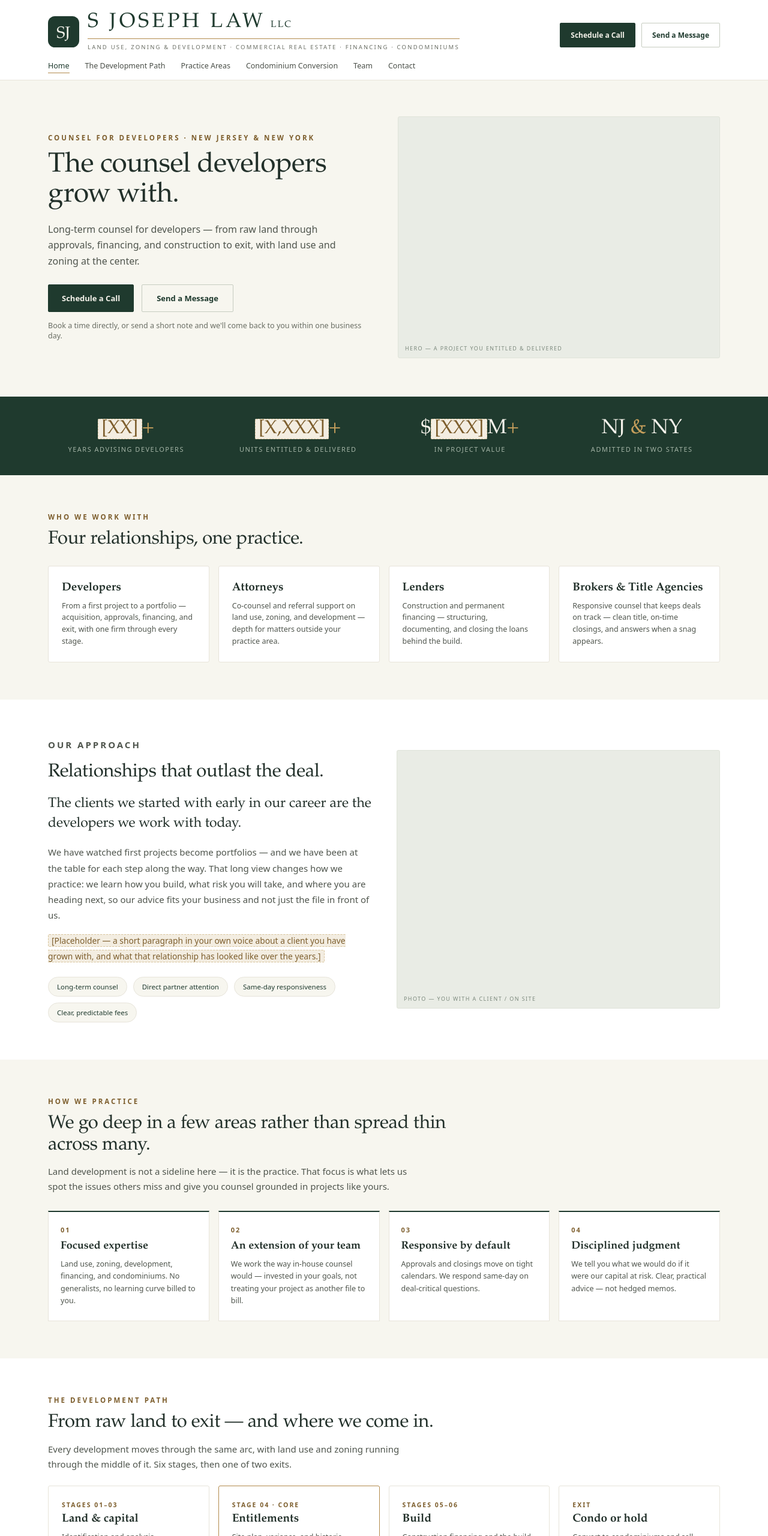
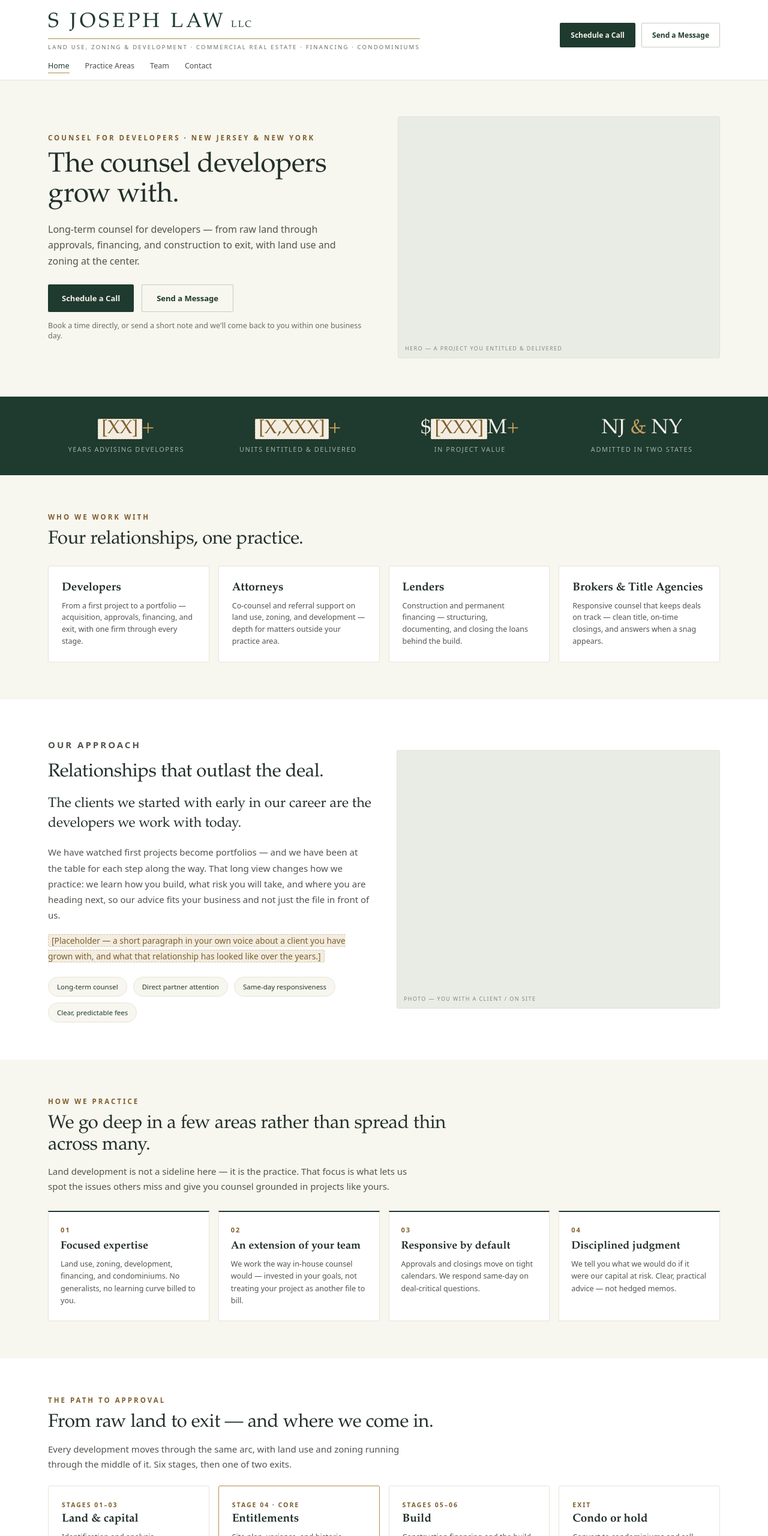
Before and after one commit to djpierogi23/s_joseph_website, a plain HTML site: page index.html in a window 1280 px wide. Shown: the top 2560 px of the page at 60% size. Drawn offline with Linux system fonts and the light colour scheme.

Commit message:
Client round 1: trim nav, drop monogram, rename path page
- Remove SJ monogram from masthead lockup; wordmark now stands alone
- Rename 'The Development Path' to 'The Path to Approval' throughout
- Hide Path to Approval from nav pending further client work (post Oct 1)
- Remove Condominium Conversion from nav at client request

Both pages are preserved and still render at their routes for review.
Nav links are commented in place and marked HIDDEN PENDING CLIENT WORK
so either can be restored by uncommenting two lines.

README updated with the hidden-page table, restore instructions, and the
open navy-vs-green palette question.

```diff
--- a/index.html
+++ b/index.html
@@ -326,10 +326,6 @@ button{font-family:inherit;}
   <div class="wrap">
     <div class="mast-in">
       <a class="lockup" href="#/" aria-label="S Joseph Law LLC — home">
-        <svg class="mark" width="52" height="52" viewBox="0 0 100 100" role="img" aria-label="S Joseph Law monogram">
-          <rect width="100" height="100" rx="22" fill="#1f3a2e"/>
-          <text x="50" y="70" text-anchor="middle" font-family="Cormorant Garamond, Garamond, Georgia, serif" font-size="52" font-weight="500" fill="#f4f2ea" letter-spacing="1">SJ</text>
-        </svg>
         <span class="brand-block">
           <span class="brand">S JOSEPH LAW<span class="llc">LLC</span></span>
           <span class="brand-rule"></span>
@@ -343,11 +339,13 @@ button{font-family:inherit;}
     </div>
     <nav class="nav" aria-label="Primary">
       <a class="nlink" href="#/" data-nav="home">Home</a>
-      <a class="nlink" href="#/path" data-nav="path">The Development Path</a>
       <a class="nlink" href="#/practice" data-nav="practice">Practice Areas</a>
-      <a class="nlink" href="#/condominium-conversion" data-nav="condo">Condominium Conversion</a>
       <a class="nlink" href="#/team" data-nav="team">Team</a>
       <a class="nlink" href="#/contact" data-nav="contact">Contact</a>
+      <!-- HIDDEN PENDING CLIENT WORK — restore by uncommenting:
+      <a class="nlink" href="#/path" data-nav="path">The Path to Approval</a>
+      <a class="nlink" href="#/condominium-conversion" data-nav="condo">Condominium Conversion</a>
+      -->
     </nav>
   </div>
 </header>
@@ -425,7 +423,7 @@ button{font-family:inherit;}
   </div></section>
 
   <section class="sec"><div class="wrap">
-    <p class="sec-eyebrow">The development path</p>
+    <p class="sec-eyebrow">The path to approval</p>
     <h2 class="sec-h">From raw land to exit — and where we come in.</h2>
     <p class="sec-intro">Every development moves through the same arc, with land use and zoning running through the middle of it. Six stages, then one of two exits.</p>
     <div class="serve" style="margin-top:24px;">
@@ -434,7 +432,9 @@ button{font-family:inherit;}
       <div class="serve-item"><div class="proj-cat">Stages 05–06</div><h3 class="serve-name">Build</h3><p class="serve-line">Construction financing and the build itself, through to Certificate of Occupancy.</p></div>
       <div class="serve-item"><div class="proj-cat">Exit</div><h3 class="serve-name">Condo or hold</h3><p class="serve-line">Convert to condominiums and sell out, or lease up, stabilize, and place permanent financing.</p></div>
     </div>
+    <!-- Link to the full interactive page is hidden until that page is ready:
     <a class="more" href="#/path">Walk through the full path →</a>
+    -->
   </div></section>
 
   <section class="sec sec-cream"><div class="wrap">
@@ -463,11 +463,14 @@ button{font-family:inherit;}
 
 </div>
 
-<!-- ══════════ DEVELOPMENT PATH ══════════ -->
+<!-- ══════════ THE PATH TO APPROVAL ══════════
+     HIDDEN FROM NAV pending further client work (target: after Oct 1).
+     Page still renders at #/path for internal review. Restore the nav
+     link in the masthead and footer when ready. -->
 <div class="page" data-page="path" hidden>
   <div class="phead">
     <p class="eyebrow">The development lifecycle</p>
-    <h1>Where S Joseph Law Fits In</h1>
+    <h1>The Path to Approval</h1>
     <p>Every development moves through the same arc — from raw land to a finished, financed building. Here is that path, stage by stage, and exactly where we come in along the way.</p>
     <p class="tl-note"><b>Click</b> any stage to see what we handle</p>
   </div>
@@ -667,7 +670,6 @@ button{font-family:inherit;}
           <li>Sponsor representation through sell-out</li>
           <li>Unit closings</li>
         </ul>
-        <p style="margin-top:12px;"><a class="more" style="margin-top:0;" href="#/condominium-conversion">More on condominium conversion →</a></p>
       </div>
       <div class="pa">
         <div class="pa-tag">For other firms</div>
@@ -684,7 +686,10 @@ button{font-family:inherit;}
   </div></section>
 </div>
 
-<!-- ══════════ CONDOMINIUM CONVERSION ══════════ -->
+<!-- ══════════ CONDOMINIUM CONVERSION ══════════
+     REMOVED FROM NAV at client request. Page preserved here and still
+     renders at #/condominium-conversion. This is the long-tail SEO page —
+     recommend restoring it once the NJ/NY process section is written. -->
 <div class="page" data-page="condo" hidden>
   <div class="phead">
     <p class="eyebrow">Exit strategy</p>
@@ -977,13 +982,15 @@ button{font-family:inherit;}
     <div class="ft-col">
       <h5>Explore</h5>
       <div class="ft-nav">
-        <a href="#/path">The Development Path</a>
         <a href="#/practice">Practice Areas</a>
-        <a href="#/condominium-conversion">Condominium Conversion</a>
         <a href="#/team">Team</a>
         <a href="#/schedule">Schedule a Call</a>
         <a href="#/message">Send a Message</a>
         <a href="#/contact">Contact</a>
+        <!-- HIDDEN PENDING CLIENT WORK — restore alongside the masthead nav:
+        <a href="#/path">The Path to Approval</a>
+        <a href="#/condominium-conversion">Condominium Conversion</a>
+        -->
       </div>
     </div>
   </div>
@@ -998,7 +1005,7 @@ button{font-family:inherit;}
   var ROUTES = {
     'home':   {path:'#/',                        title:'S Joseph Law LLC — Land Use, Zoning & Development Counsel | NJ & NY',
                desc:'Counsel for developers in New Jersey and New York. Land use, zoning, entitlements, real estate finance, construction, and condominiums.'},
-    'path':   {path:'#/path',                    title:'The Development Path — Where We Fit In | S Joseph Law LLC',
+    'path':   {path:'#/path',                    title:'The Path to Approval — Where We Fit In | S Joseph Law LLC',
                desc:'Every development moves through the same arc, from raw land to exit. See the six stages, the two exits, and what we handle at each.'},
     'practice':{path:'#/practice',               title:'Practice Areas — Land Use, Finance, Construction, Condominiums | S Joseph Law LLC',
                desc:'Land use and entitlements, acquisition and disposition, real estate finance, construction, condominiums, and co-counsel support.'},
```
Also changed, not shown: 1 other file.
